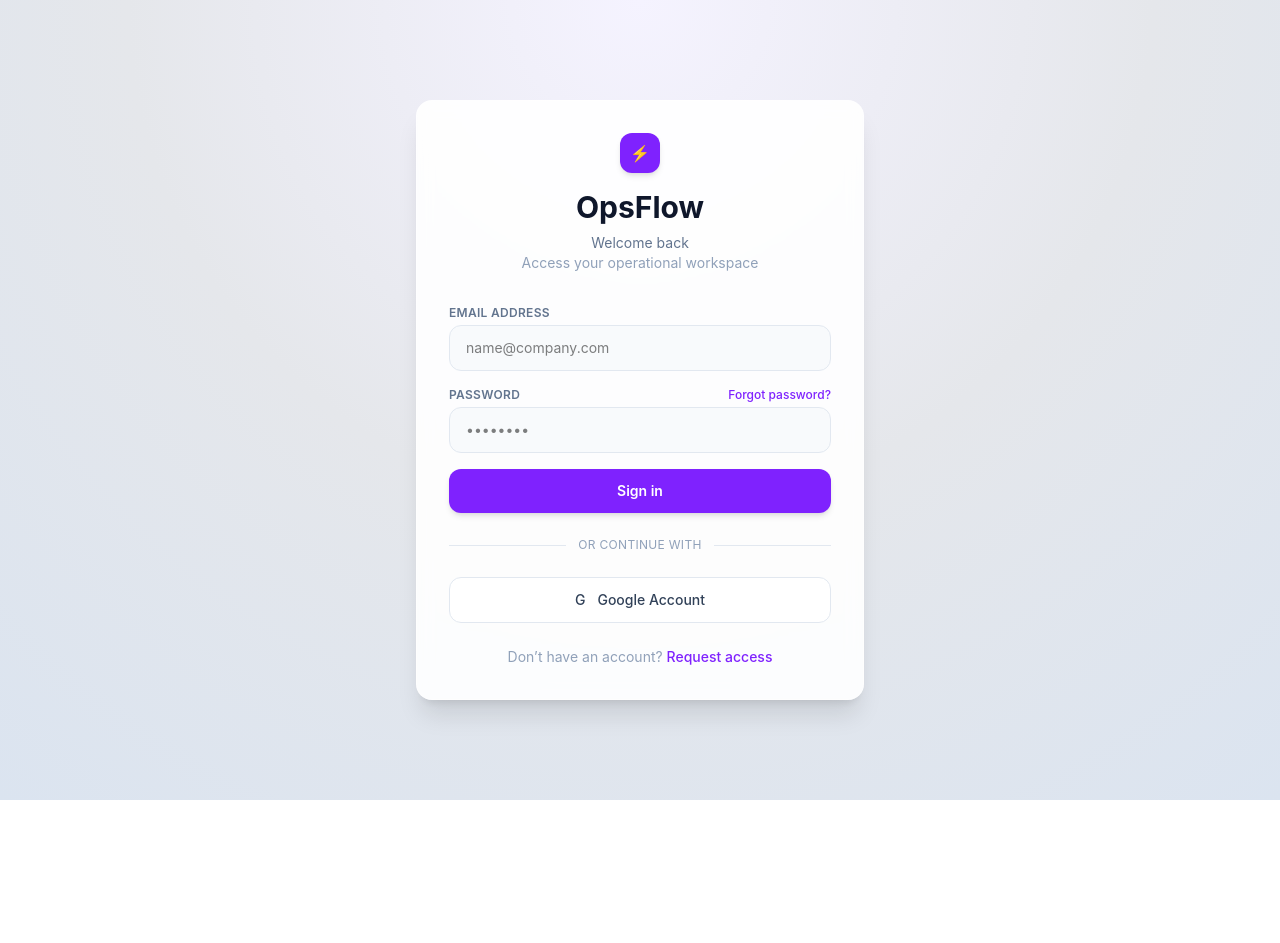
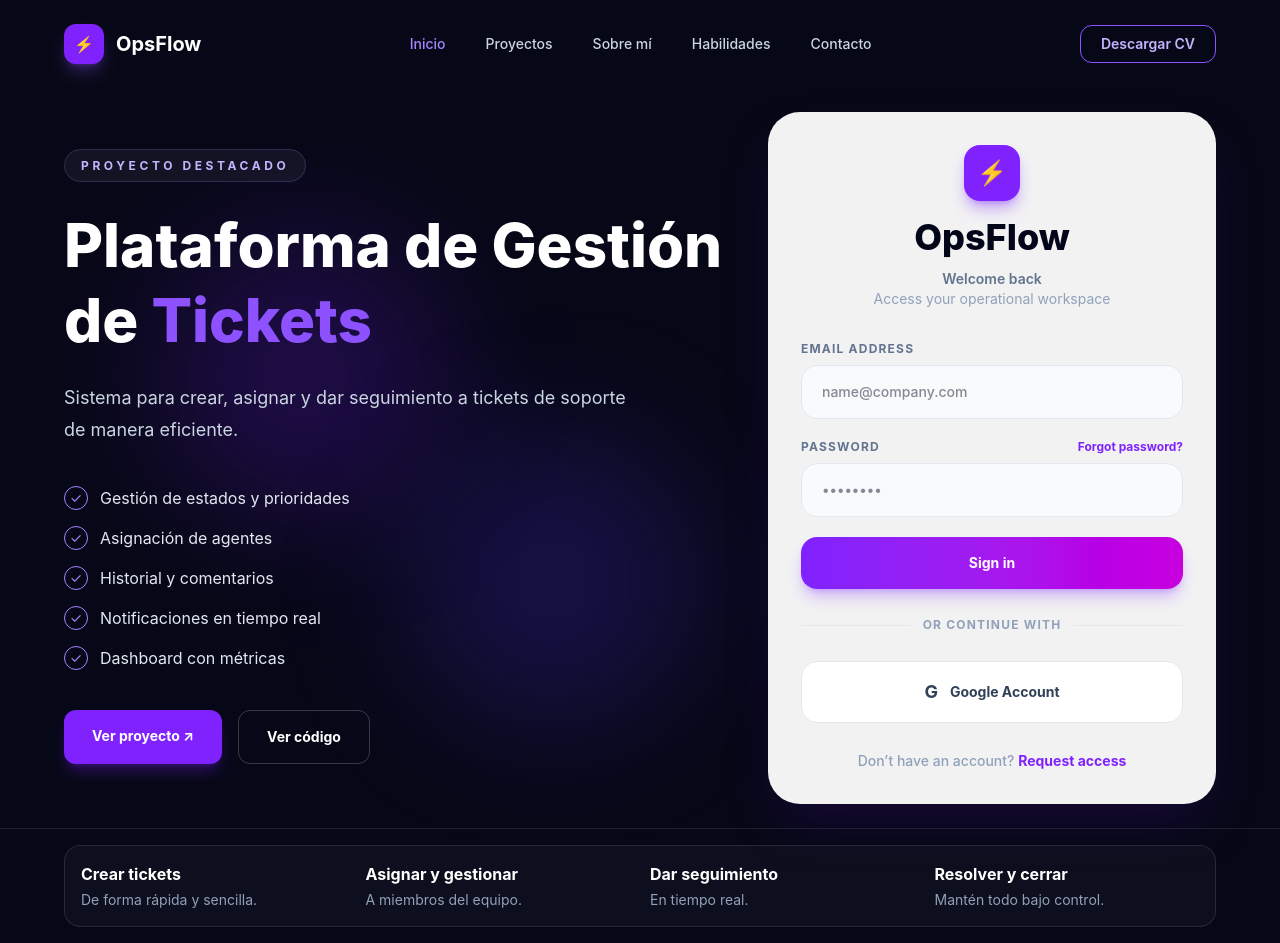
Before and after one commit to salavarrietasol/opsflow, a React (Vite) app in the folder client/: page / in a window 1280 px wide. Before the commit the page ends 800 px from the top, so only its background shows below. Built offline with nearby package versions, Linux system fonts and the light colour scheme; no server answers.

Commit message:
style: improve login layout responsiveness

```diff
--- a/client/src/features/auth/pages/LoginPage.tsx
+++ b/client/src/features/auth/pages/LoginPage.tsx
@@ -2,37 +2,121 @@
 
 const LoginPage = () => {
   return (
-    <div className="min-h-screen bg-[radial-gradient(circle_at_top,_#f5f3ff,_#e5e7eb,_#dbe4f0)] flex items-center justify-center px-4">
-      <div className="w-full max-w-md rounded-2xl bg-white/90 backdrop-blur shadow-xl border border-white/40 p-8">
-        <div className="flex flex-col items-center mb-8">
-          <div className="mb-4 flex h-10 w-10 items-center justify-center rounded-xl bg-violet-600 text-white font-bold shadow-md">
+    <div className="min-h-screen overflow-hidden bg-[#070817] text-white">
+      <header className="flex items-center justify-between px-6 py-6 lg:px-16">
+        <div className="flex items-center gap-3">
+          <div className="flex h-10 w-10 items-center justify-center rounded-xl bg-violet-600 shadow-lg shadow-violet-500/30">
             ⚡
           </div>
-          <h1 className="text-3xl font-bold text-slate-900">OpsFlow</h1>
-          <p className="mt-2 text-sm text-slate-500">Welcome back</p>
-          <p className="text-sm text-slate-400">Access your operational workspace</p>
+          <span className="text-xl font-bold">OpsFlow</span>
         </div>
 
-        <form className="space-y-4">
+        <nav className="hidden items-center gap-10 text-sm font-medium text-slate-300 lg:flex">
+          <a className="text-violet-400" href="#">Inicio</a>
+          <a href="#">Proyectos</a>
+          <a href="#">Sobre mí</a>
+          <a href="#">Habilidades</a>
+          <a href="#">Contacto</a>
+        </nav>
+
+        <button className="hidden rounded-xl border border-violet-500 px-5 py-2 text-sm font-semibold text-violet-300 transition hover:bg-violet-500/10 lg:block">
+          Descargar CV
+        </button>
+      </header>
+
+        <main className="grid min-h-[calc(100vh-220px)] grid-cols-1 items-center gap-8 px-6 py-6 lg:grid-cols-[1.2fr_0.8fr] lg:px-16">        <section className="relative hidden lg:block">
+          <div className="absolute left-24 top-20 h-72 w-72 rounded-full bg-violet-600/20 blur-3xl" />
+          <div className="absolute bottom-10 right-10 h-72 w-72 rounded-full bg-indigo-600/20 blur-3xl" />
+
+          <div className="relative z-10">
+            <span className="rounded-full border border-violet-400/20 bg-white/5 px-4 py-2 text-xs font-bold uppercase tracking-[0.3em] text-violet-300">
+              Proyecto destacado
+            </span>
+
+            <h1 className="mt-8 max-w-2xl text-6xl font-extrabold leading-tight">
+              Plataforma de Gestión de{" "}
+              <span className="text-violet-500">Tickets</span>
+            </h1>
+
+            <p className="mt-6 max-w-xl text-lg leading-8 text-slate-300">
+              Sistema para crear, asignar y dar seguimiento a tickets de soporte
+              de manera eficiente.
+            </p>
+
+            <div className="mt-10 space-y-4">
+              {[
+                "Gestión de estados y prioridades",
+                "Asignación de agentes",
+                "Historial y comentarios",
+                "Notificaciones en tiempo real",
+                "Dashboard con métricas",
+              ].map((item) => (
+                <div key={item} className="flex items-center gap-3 text-slate-200">
+                  <span className="flex h-6 w-6 items-center justify-center rounded-full border border-violet-400 text-sm text-violet-400">
+                    ✓
+                  </span>
+                  <span>{item}</span>
+                </div>
+              ))}
+            </div>
+
+            <div className="mt-10 flex gap-4">
+              <Link
+                to="/dashboard"
+                className="rounded-xl bg-violet-600 px-7 py-4 text-sm font-bold text-white shadow-lg shadow-violet-600/30 transition hover:bg-violet-700"
+              >
+                Ver proyecto ↗
+              </Link>
+
+              <a
+                href="#"
+                className="rounded-xl border border-white/20 px-7 py-4 text-sm font-bold text-white transition hover:bg-white/10"
+              >
+                Ver código
+              </a>
+            </div>
+          </div>
+        </section>
+
+        <section className="relative z-10 mx-auto w-full max-w-md">
+          <div className="rounded-[2rem] border border-white/10 bg-white/95 p-8 text-slate-900 shadow-2xl shadow-violet-950/40 backdrop-blur">
+            <div className="mb-8 flex flex-col items-center">
+              <div className="mb-4 flex h-14 w-14 items-center justify-center rounded-2xl bg-violet-600 text-2xl shadow-lg shadow-violet-600/40">
+                ⚡
+              </div>
+
+              <h1 className="text-4xl font-extrabold text-slate-950">
+                OpsFlow
+              </h1>
+
+              <p className="mt-3 text-sm font-semibold text-slate-500">
+                Welcome back
+              </p>
+              <p className="text-sm text-slate-400">
+                Access your operational workspace
+              </p>
+            </div>
+
+            <form className="space-y-5">
               <div>
-            <label className="mb-1 block text-xs font-semibold uppercase tracking-wide text-slate-500">
+                <label className="mb-2 block text-xs font-bold uppercase tracking-widest text-slate-500">
                   Email address
                 </label>
                 <input
                   type="email"
                   placeholder="name@company.com"
-              className="w-full rounded-xl border border-slate-200 bg-slate-50 px-4 py-3 text-sm outline-none transition focus:border-violet-500 focus:ring-2 focus:ring-violet-200"
+                  className="w-full rounded-2xl border border-slate-200 bg-slate-50 px-5 py-4 text-sm font-medium outline-none transition focus:border-violet-500 focus:ring-4 focus:ring-violet-100"
                 />
               </div>
 
               <div>
-            <div className="mb-1 flex items-center justify-between">
-              <label className="block text-xs font-semibold uppercase tracking-wide text-slate-500">
+                <div className="mb-2 flex items-center justify-between">
+                  <label className="block text-xs font-bold uppercase tracking-widest text-slate-500">
                     Password
                   </label>
                   <button
                     type="button"
-                className="text-xs font-medium text-violet-600 hover:text-violet-700"
+                    className="text-xs font-bold text-violet-600 hover:text-violet-700"
                   >
                     Forgot password?
                   </button>
@@ -41,21 +125,21 @@
                 <input
                   type="password"
                   placeholder="••••••••"
-              className="w-full rounded-xl border border-slate-200 bg-slate-50 px-4 py-3 text-sm outline-none transition focus:border-violet-500 focus:ring-2 focus:ring-violet-200"
+                  className="w-full rounded-2xl border border-slate-200 bg-slate-50 px-5 py-4 text-sm font-medium outline-none transition focus:border-violet-500 focus:ring-4 focus:ring-violet-100"
                 />
               </div>
 
               <Link
                 to="/dashboard"
-            className="block w-full rounded-xl bg-violet-600 px-4 py-3 text-center text-sm font-semibold text-white shadow-md transition hover:bg-violet-700"
+                className="block w-full rounded-2xl bg-gradient-to-r from-violet-600 to-fuchsia-600 px-5 py-4 text-center text-sm font-bold text-white shadow-lg shadow-violet-600/30 transition hover:scale-[1.01] hover:shadow-violet-600/50"
               >
                 Sign in
               </Link>
             </form>
 
-        <div className="my-6 flex items-center gap-3">
+            <div className="my-7 flex items-center gap-3">
               <div className="h-px flex-1 bg-slate-200" />
-          <span className="text-xs uppercase tracking-wide text-slate-400">
+              <span className="text-xs font-bold uppercase tracking-widest text-slate-400">
                 or continue with
               </span>
               <div className="h-px flex-1 bg-slate-200" />
@@ -63,17 +147,37 @@
 
             <button
               type="button"
-          className="flex w-full items-center justify-center gap-3 rounded-xl border border-slate-200 bg-white px-4 py-3 text-sm font-medium text-slate-700 transition hover:bg-slate-50"
+              className="flex w-full items-center justify-center gap-3 rounded-2xl border border-slate-200 bg-white px-5 py-4 text-sm font-bold text-slate-700 transition hover:bg-slate-50"
             >
-          <span>G</span>
+              <span className="text-lg">G</span>
               Google Account
             </button>
 
-        <p className="mt-6 text-center text-sm text-slate-400">
+            <p className="mt-7 text-center text-sm font-medium text-slate-400">
               Don’t have an account?{" "}
-          <span className="font-medium text-violet-600">Request access</span>
+              <span className="font-bold text-violet-600">Request access</span>
             </p>
           </div>
+        </section>
+      </main>
+
+        <footer className="hidden border-t border-white/10 px-16 py-4 lg:block">
+        <div className="grid grid-cols-4 gap-5 rounded-2xl border border-white/10 bg-white/[0.03] p-4">
+          <FooterItem title="Crear tickets" text="De forma rápida y sencilla." />
+          <FooterItem title="Asignar y gestionar" text="A miembros del equipo." />
+          <FooterItem title="Dar seguimiento" text="En tiempo real." />
+          <FooterItem title="Resolver y cerrar" text="Mantén todo bajo control." />
+        </div>
+      </footer>
+    </div>
+  );
+};
+
+const FooterItem = ({ title, text }: { title: string; text: string }) => {
+  return (
+    <div>
+      <h3 className="font-bold text-white">{title}</h3>
+      <p className="mt-1 text-sm text-slate-400">{text}</p>
     </div>
   );
 };
```
Lines whose indentation alone changed are shown as unchanged.
